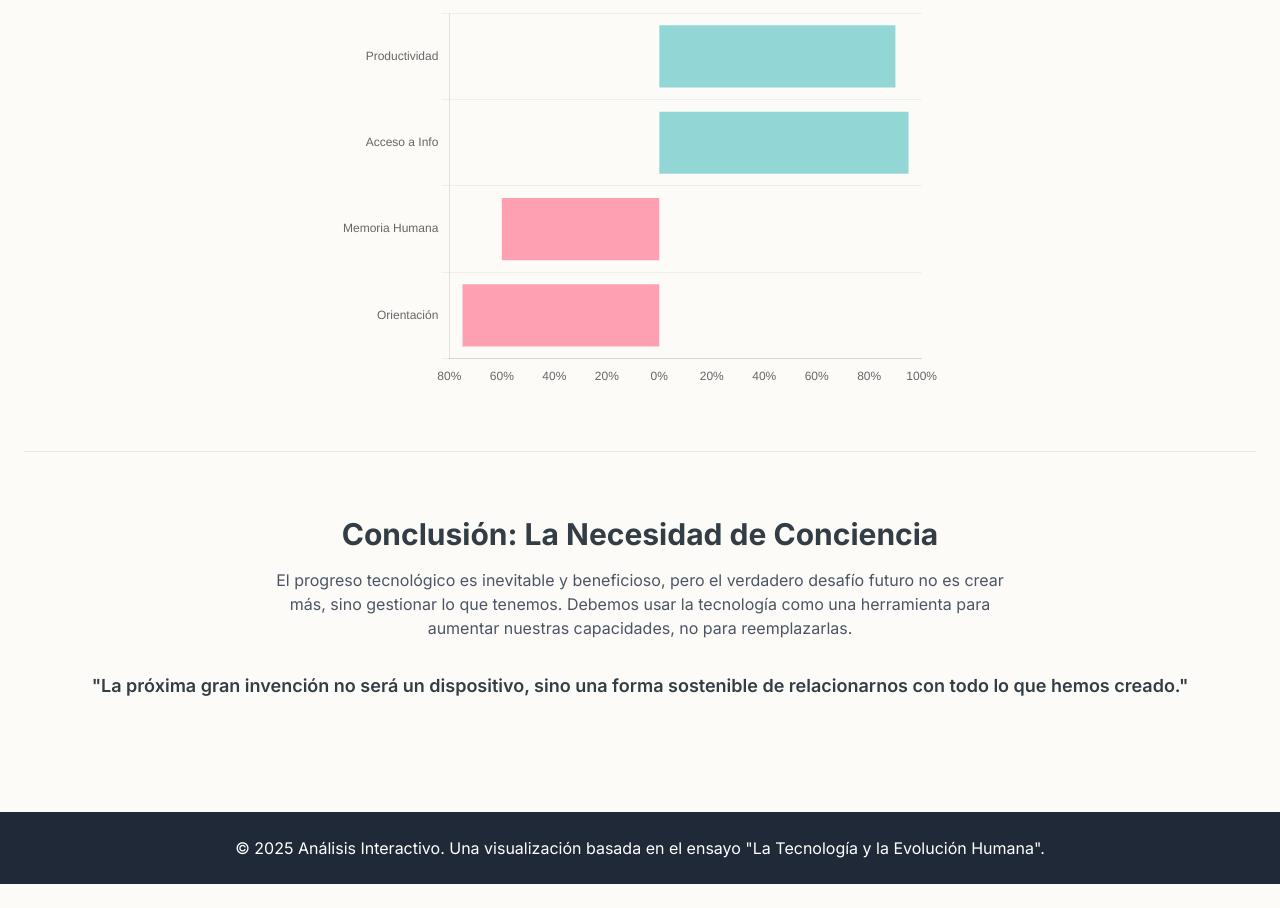
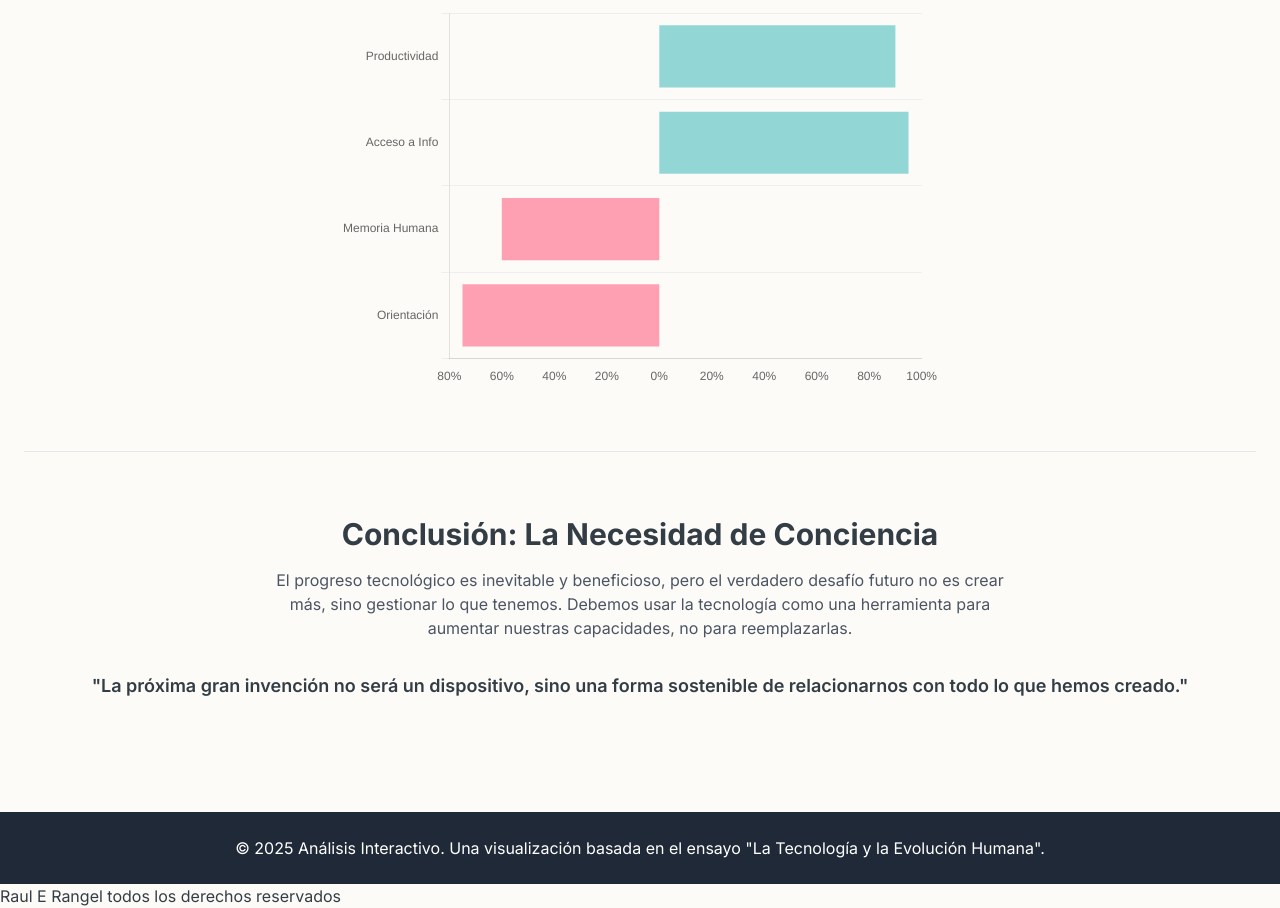
Before and after one commit to Legnar0016k/explorador-de-tecnolog-a, a plain HTML site: page index.html in a window 1280 px wide. Shown: the part 2103-3011 px from the top of the page. Before the commit the page ends 2987 px from the top, so only its background shows below. Drawn offline with nearby package versions, Linux system fonts and the light colour scheme.

Commit message:
Fix HTML encoding issues and add footer

```diff
--- a/index.html
+++ b/index.html
@@ -359,5 +359,9 @@
             });
         });
     </script>
+
+    <footer> Raul E Rangel todos los derechos reservados </footer>
+
 </body>
+
 </html>
```
